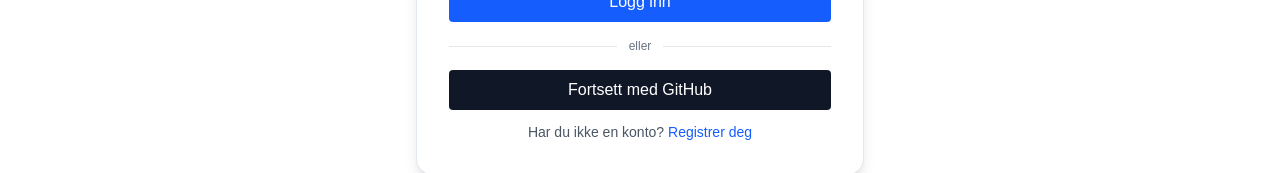
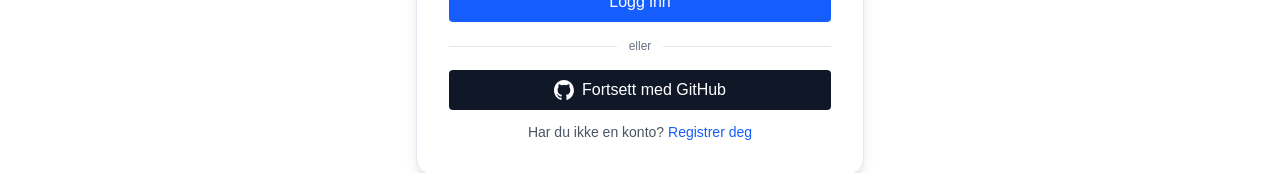
Before and after one commit to eriskjel/the-hub, a Next.js app in the folder apps/web/: page /no/login in a window 1280 px wide. Shown: the part 403-576 px from the top of the page. Built offline with nearby package versions, Linux system fonts and the light colour scheme; no server answers.

Commit message:
chore: add GitHub logo icons and update AuthForm to include GitHub button icon

```diff
--- a/apps/web/src/components/AuthForm.tsx
+++ b/apps/web/src/components/AuthForm.tsx
@@ -49,6 +49,7 @@ export default function AuthForm(): ReactElement {
                         name="name"
                         type="text"
                         autoComplete="name"
+                        required
                     />
                 )}
 
@@ -91,8 +92,9 @@ export default function AuthForm(): ReactElement {
             <button
                 onClick={handleGithub}
                 type="button"
-                className="w-full cursor-pointer rounded bg-gray-900 py-2 text-white hover:bg-gray-800"
+                className="inline-flex w-full cursor-pointer items-center justify-center gap-2 rounded bg-gray-900 py-2 text-white hover:bg-gray-800"
             >
+                <img src="/icons/github-mark-white.svg" alt="Github logo" className="h-5 w-5" />
                 {t("github")}
             </button>
 
```
Also changed, not shown: apps/web/public/icons/github-mark-white.svg (added), apps/web/public/icons/github-mark.svg (added).
